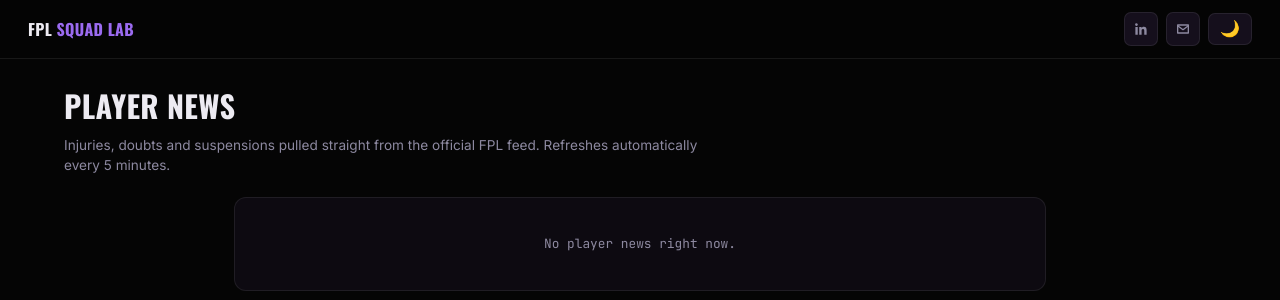
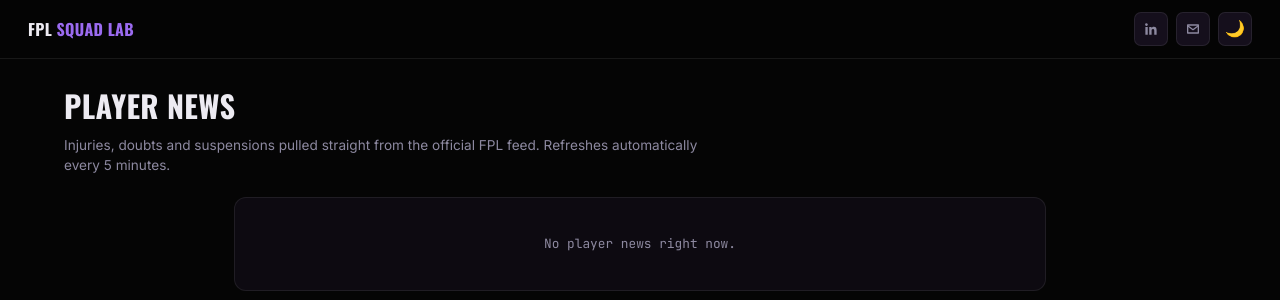
Before and after one commit to Avadhut2007/FPL, a Flask app: page /news in a window 1280 px wide. Shown: the top 300 px of the page. Run offline with Flask 3, Linux system fonts and the light colour scheme; data that the repository does not hold is empty.

Commit message:
Refactor theme-toggle and home-hero styles to hero-compact

```diff
--- a/static/css/style.css
+++ b/static/css/style.css
@@ -157,20 +157,25 @@ a {
 
 
 .theme-toggle {
+  display: flex;
+  align-items: center;
+  justify-content: center;
+
   background: var(--panel-2);
   border: 1px solid var(--border);
 
   color: var(--text);
 
   font-size: 1rem;
-
-  padding: 7px 11px;
+  line-height: 1;
+
+  padding: 0;
+  width: 34px;
+  height: 34px;
 
   border-radius: 7px;
 
   cursor: pointer;
-
-  line-height: 1;
 
   transition:
     border-color 0.15s ease,
@@ -221,7 +226,7 @@ a {
    HOME PAGE — HERO
    ============================================ */
 
-.home-hero {
+.hero-compact {
   width: 100%;
   max-width: 1240px;
 
@@ -2108,7 +2113,7 @@ input:focus,
   }
 
 
-  .home-hero {
+  .hero-compact {
     padding:
       38px
       18px
@@ -2290,7 +2295,7 @@ input:focus,
   }
 
 
-  .home-hero {
+  .hero-compact {
     padding:
       48px
       24px
@@ -2382,7 +2387,7 @@ input:focus,
 
 @media (min-width: 1400px) {
 
-  .home-hero {
+  .hero-compact {
     padding-top: 60px;
 
     padding-bottom: 34px;
```
